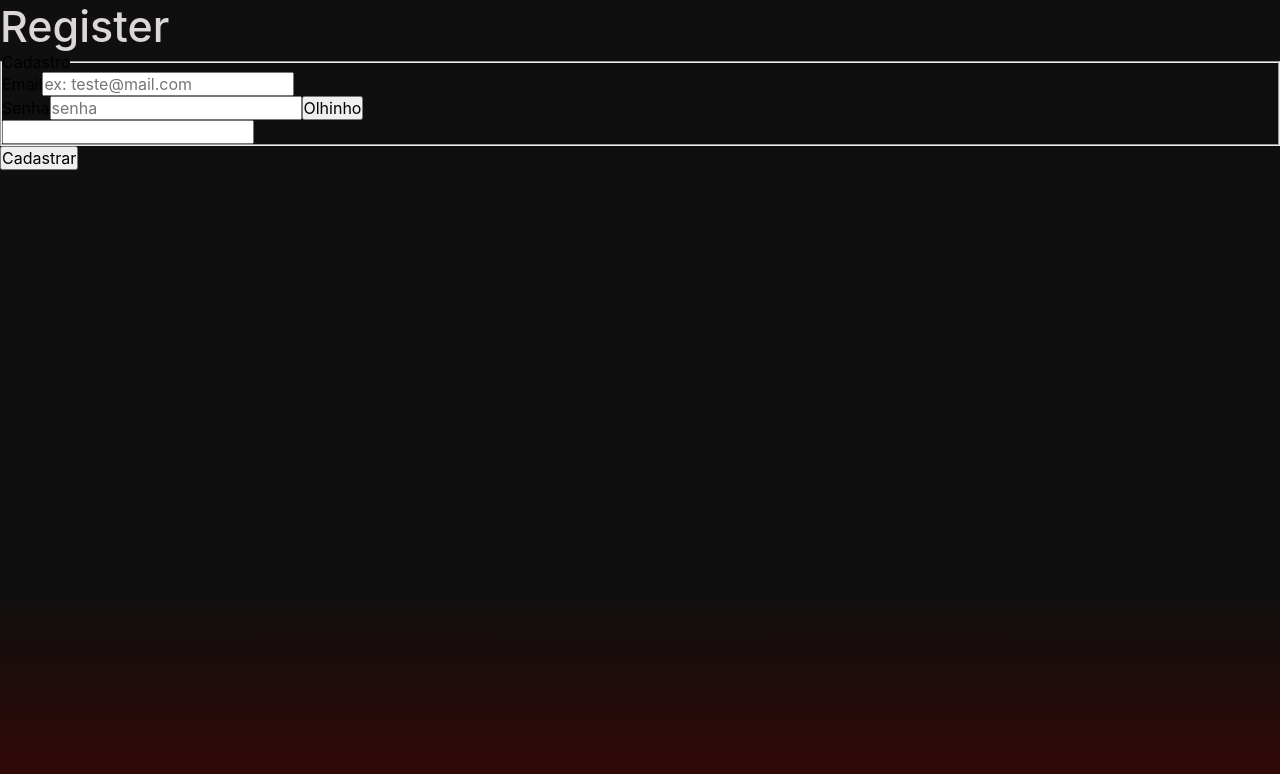
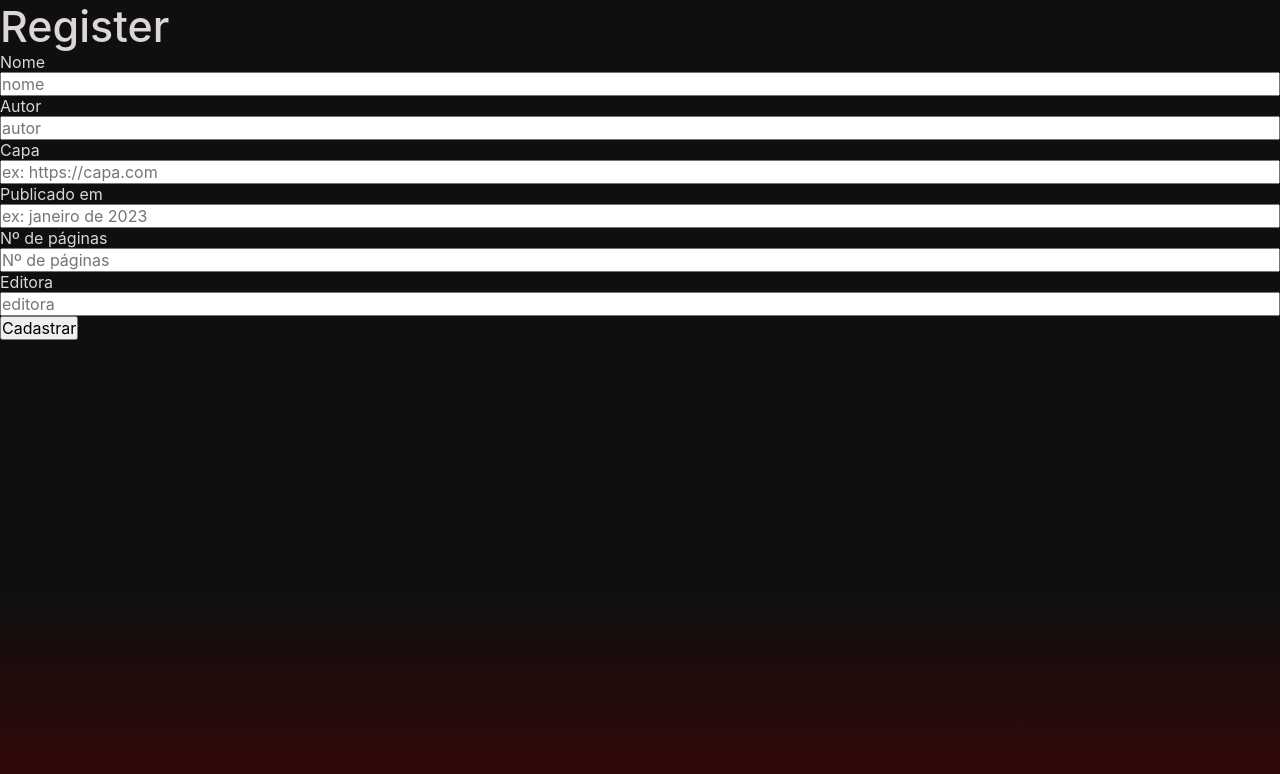
Before and after one commit to Kenzie-Academy-Brasil-Developers/ts-book-t16, a React (Vite) app: page /register in a window 1280 px wide. Shown: the top 774 px of the page. Built offline with nearby package versions, Linux system fonts and the light colour scheme.

Commit message:
feat: validação de formulários

```diff
--- a/package.json
+++ b/package.json
@@ -9,12 +9,14 @@
     "preview": "vite preview"
   },
   "dependencies": {
+    "@hookform/resolvers": "^3.0.1",
     "axios": "^1.3.4",
     "react": "^18.2.0",
     "react-dom": "^18.2.0",
     "react-hook-form": "^7.43.9",
     "react-router-dom": "^6.10.0",
-    "styled-components": "^5.3.9"
+    "styled-components": "^5.3.9",
+    "zod": "^3.21.4"
   },
   "devDependencies": {
     "@types/react": "^18.0.28",
--- /dev/null
+++ b/src/components/Header/index.jsx
@@ -0,0 +1,20 @@
+import { useForm } from "react-hook-form";
+import { Input } from "../Input";
+import { useSearchParams } from "react-router-dom";
+
+export const Header = () => {
+  const { register, handleSubmit } = useForm();
+  const [, setSearchParams] = useSearchParams();
+
+  const handleSearch = (data) => {
+    setSearchParams(data)
+  };
+
+  return (
+    <header>
+      <form onSubmit={handleSubmit(handleSearch)}>
+        <Input id="search" placeholder="Buscar" {...register("search")} />
+      </form>
+    </header>
+  );
+};
--- a/src/components/Input/index.jsx
+++ b/src/components/Input/index.jsx
@@ -1,11 +1,12 @@
 import { forwardRef } from "react";
+import { Container } from "./styles";
 
-export const Input = forwardRef(({ id, label, children, ...rest }, ref) => {
+export const Input = forwardRef(({ id, label, error, ...rest }, ref) => {
   return (
-    <div>
+    <Container>
       {label ? <label htmlFor={id}>{label}</label> : null}
       <input id={id} ref={ref} {...rest} />
-      {children}
-    </div>
+      {error ? <p>{error}</p> : null}
+    </Container>
   );
 });
--- a/src/components/Input/index2.jsx
+++ /dev/null
@@ -1,9 +0,0 @@
-export const Input2 = ({ id, label, register, children, ...rest }) => {
-  return (
-    <div>
-      {label ? <label htmlFor={id}>{label}</label> : null}
-      <input id={id} {...rest} {...register}/>
-      {children}
-    </div>
-  );
-};
--- /dev/null
+++ b/src/components/Input/styles.js
@@ -0,0 +1,19 @@
+import styled from 'styled-components';
+
+export const Container = styled.div`
+    display: flex;
+    flex-direction: column;
+    width: 100%;
+
+    label {
+        color: var(--color-secondary);
+    }
+
+    p {
+        color: var(--color-error);
+        font-size: 1.4rem;
+
+        margin-top: 0.1rem;
+        margin-bottom: 0.6rem;
+    }
+`
--- a/src/pages/Home/index.jsx
+++ b/src/pages/Home/index.jsx
@@ -1,25 +1,31 @@
 import { useEffect, useState } from "react";
-import { Outlet } from "react-router-dom";
+import { Outlet, useSearchParams } from "react-router-dom";
 import { api } from "../../services/api";
 import { Card } from "../../components/Card";
+import { Header } from "../../components/Header";
 
 export const Home = () => {
   const [books, setBooks] = useState([]);
+  const [searchParams] = useSearchParams();
 
   useEffect(() => {
     async function getBooks() {
-      const response = await api.get("/books");
+      const response = await api.get("/books", {
+        params: {
+          name_like: searchParams.get('search') || ''
+        }
+      });
 
       setBooks(response.data);
     }
 
     getBooks();
-  }, []);
+  }, [searchParams.get('search')]);
 
   return (
     <main>
       <section>
-        <h1>Teste</h1>
+        <Header />
 
         <Outlet />
 
--- a/src/pages/Register/index.jsx
+++ b/src/pages/Register/index.jsx
@@ -1,24 +1,30 @@
-import { useState } from "react";
 import { useNavigate } from "react-router-dom";
 import { useForm } from "react-hook-form";
+import { zodResolver } from "@hookform/resolvers/zod";
 
-import {api} from '../../services/api';
+import { api } from "../../services/api";
 import { Input } from "../../components/Input";
-import { Input2 } from "../../components/Input/index2";
+import { schema } from "./validator";
 
 export const Register = () => {
-  const { register, handleSubmit } = useForm();
-  const [isTypePassword, setIsTypePassword] = useState(true);
+  const {
+    register,
+    handleSubmit,
+    formState: { errors },
+  } = useForm({
+    resolver: zodResolver(schema),
+  });
+
   const navigate = useNavigate();
-  console.log("Renderizando");
 
   const handleRegister = async (data) => {
     try {
-      await api.post('/books', data);
+      console.log(data);
+      await api.post("/books", data);
 
-      navigate('/home')
+      navigate("/home");
     } catch (error) {
-      console.error(error)
+      console.error(error);
     }
   };
 
@@ -28,29 +34,59 @@ export const Register = () => {
         <h1>Register</h1>
 
         <form onSubmit={handleSubmit(handleRegister)}>
-          <fieldset>
-            <legend>Cadastro</legend>
-            <Input
-              type="email"
-              id="email"
-              label="Email"
-              placeholder="ex: teste@mail.com"
-              {...register("email")}
-            />
-            <Input2
-              type={isTypePassword ? "password" : "text"}
-              id="password"
-              label="Senha"
-              placeholder="senha"
-              register={register("password")}
-            >
-              <button onClick={() => setIsTypePassword(!isTypePassword)}>
-                Olhinho
-              </button>
-            </Input2>
+          <Input
+            type="text"
+            id="name"
+            label="Nome"
+            placeholder="nome"
+            error={errors.name?.message}
+            {...register("name")}
+          />
 
-            <input type="text" {...register("name")} />
-          </fieldset>
+          <Input
+            type="text"
+            id="author"
+            label="Autor"
+            placeholder="autor"
+            error={errors.author?.message}
+            {...register("author")}
+          />
+
+          <Input
+            type="text"
+            id="cover"
+            label="Capa"
+            placeholder="ex: https://capa.com"
+            error={errors.cover?.message}
+            {...register("cover")}
+          />
+
+          <Input
+            type="text"
+            id="published"
+            label="Publicado em"
+            placeholder="ex: janeiro de 2023"
+            error={errors.published?.message}
+            {...register("published")}
+          />
+
+          <Input
+            type="number"
+            id="numberPages"
+            label="Nº de páginas"
+            placeholder="Nº de páginas"
+            error={errors.numberPages?.message}
+            {...register("numberPages")}
+          />
+
+          <Input
+            type="text"
+            id="publishingCompany"
+            label="Editora"
+            placeholder="editora"
+            error={errors.publishingCompany?.message}
+            {...register("publishingCompany")}
+          />
 
           <button type="submit">Cadastrar</button>
         </form>
--- /dev/null
+++ b/src/pages/Register/validator.js
@@ -0,0 +1,10 @@
+import * as z from "zod";
+
+export const schema = z.object({
+  name: z.string().min("Nome é obrigatório"),
+  cover: z.string().url("Deve ser uma url"),
+  published: z.string().nonempty("Data de publicação é obrigatória"),
+  publishingCompany: z.string().nonempty("Editora é obrigatória"),
+  author: z.string().optional(),
+  numberPages: z.coerce.number().min(1, "Deve ser maior ou igual a 1"),
+});
```
Also changed, not shown: src/pages/Register/index copy.jsx (deleted, +0 -51 lines), 1 other file (tests, documents, lock files or other folders).
